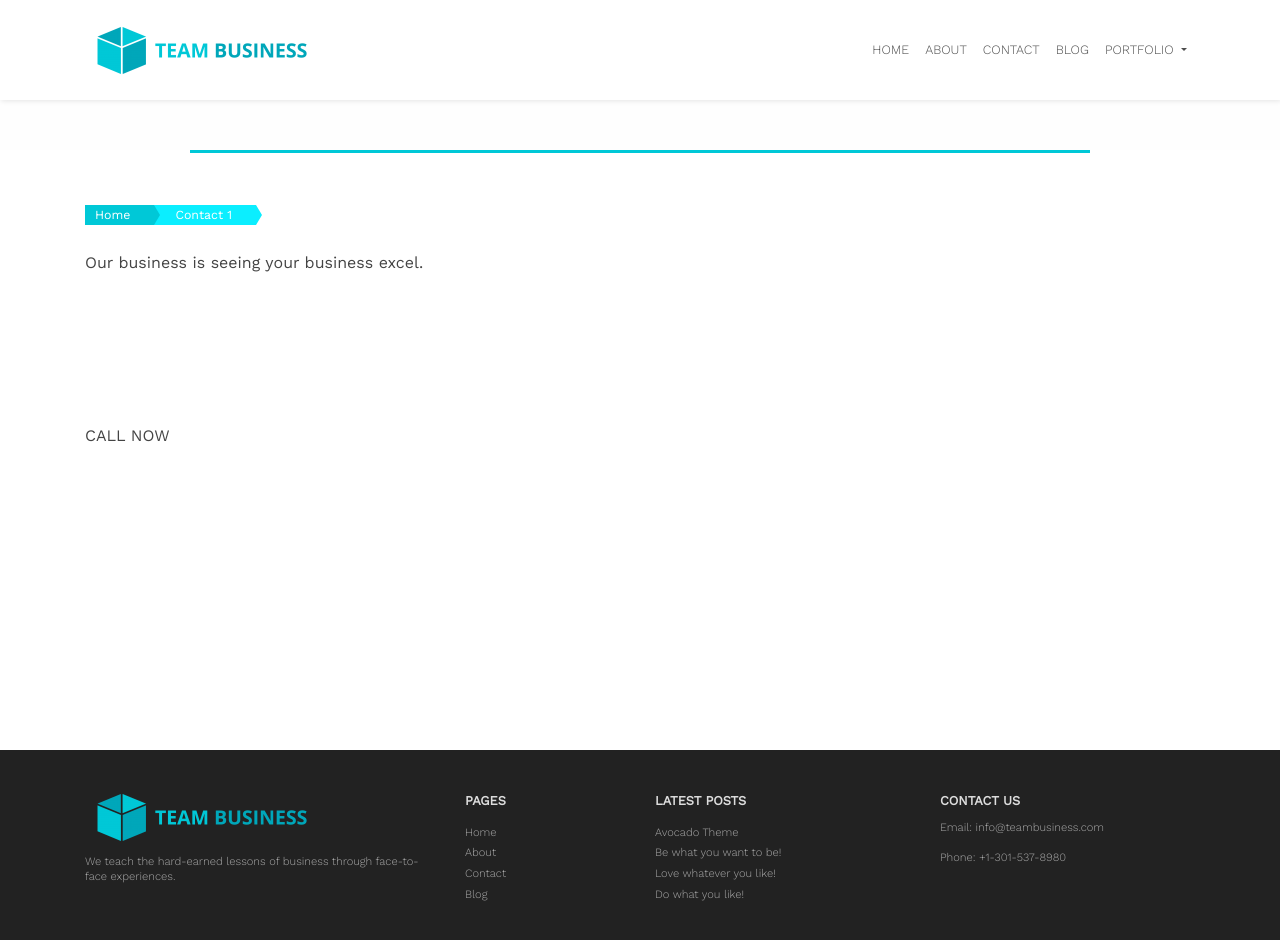
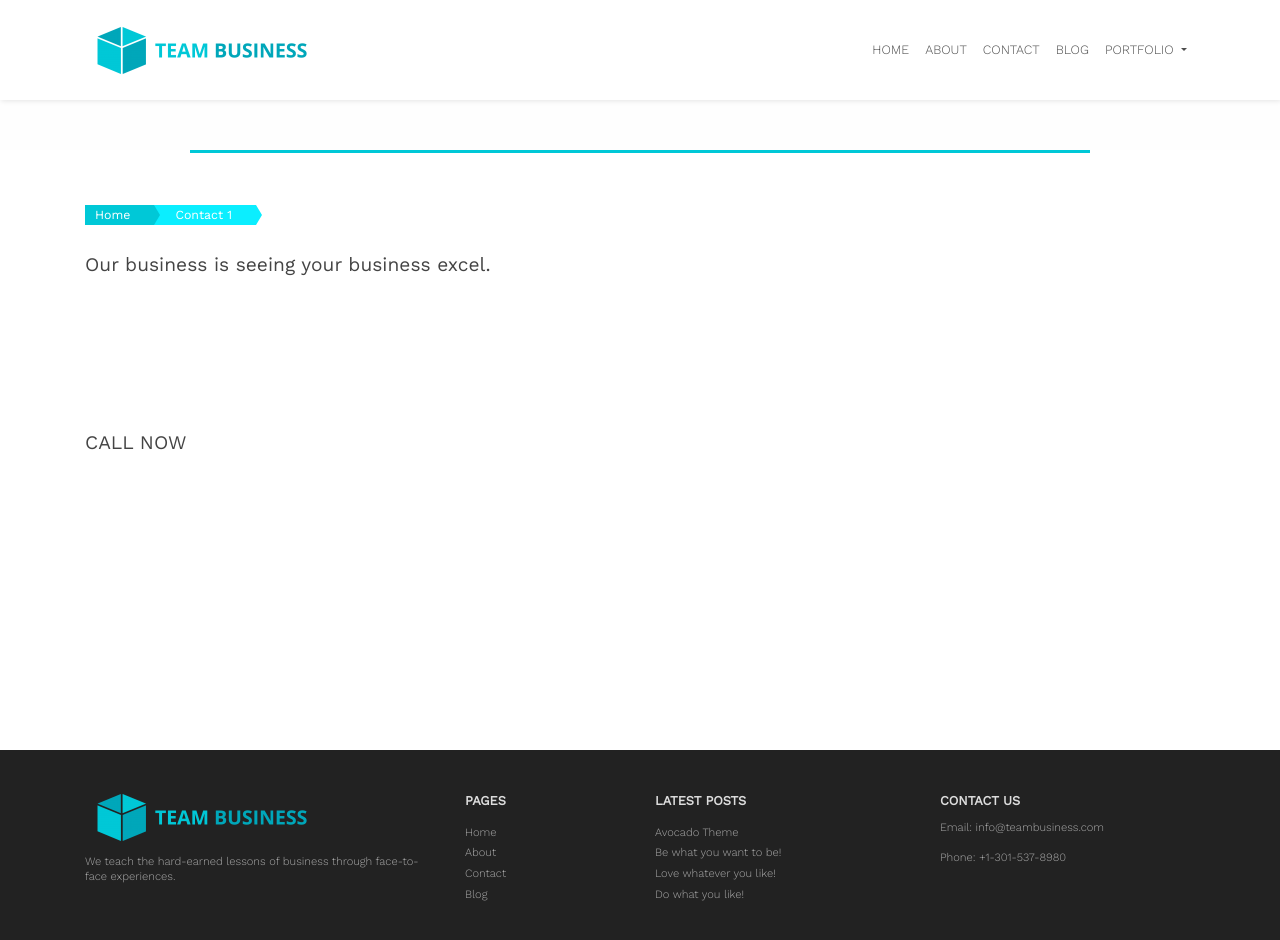
Before and after one commit to zac-heisey/team-business, a Jekyll site: the page built from _pages/contact-1.md, in a window 1280 px wide and 960 px high. Shown: the top 940 px of the window. Built offline with Jekyll 4.4.1, drawn with Linux system fonts in a browser that asks for light colours; nearby versions of some CDN libraries.

Commit message:
update font sizing

```diff
--- a/assets/css/_sass/_base.scss
+++ b/assets/css/_sass/_base.scss
@@ -51,7 +51,7 @@ h2 {
 
 
 h3 {
-    font-size: 1.2em;
+    font-size: 1.25em;
         @include media-query($on-palm) {
             font-size: 1.3em;
         }
@@ -67,10 +67,10 @@ h4, h5, h6 {
 
 
 p {
-  font-size: 1rem;
-  //  @include media-query($on-palm) {
-  //     font-size: 18px;
-  // }
+  font-size: 1.2rem;
+   @include media-query($on-palm) {
+      font-size: 1rem;
+  }
 }
 
 
```
